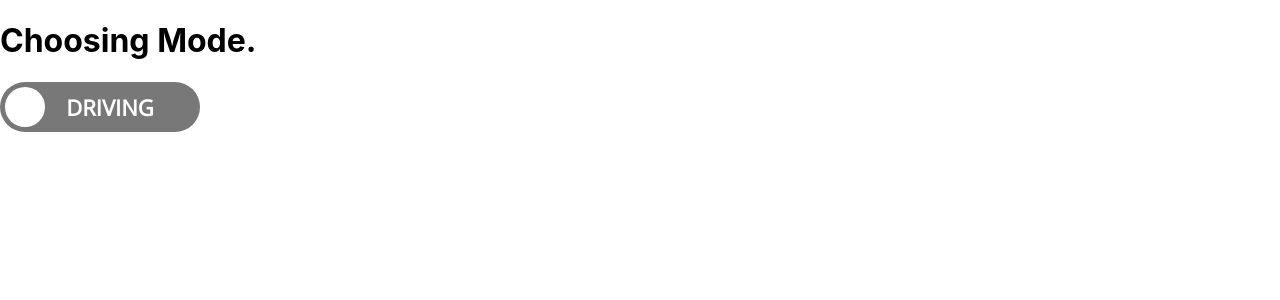
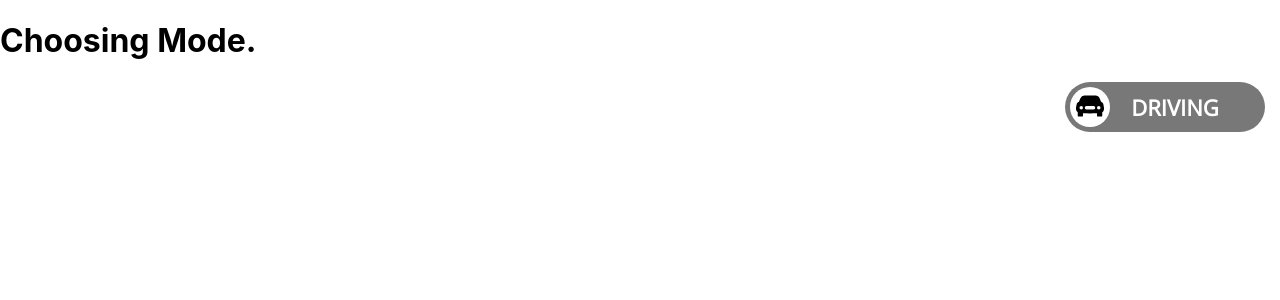
Before and after one commit to Heluhan/Ride-Safe, a React (Create React App) app in the folder bikemap/: page / in a window 1280 px wide. Shown: the top 300 px of the page. Built offline with nearby package versions, Linux system fonts and the light colour scheme.

Commit message:
"updates the toggle switch"

```diff
--- a/bikemap/public/index.html
+++ b/bikemap/public/index.html
@@ -10,34 +10,12 @@
       content="Web site created using create-react-app"
     />
     <link rel="apple-touch-icon" href="%PUBLIC_URL%/logo192.png" />
-    <!--
-      manifest.json provides metadata used when your web app is installed on a
-      user's mobile device or desktop. See https://developers.google.com/web/fundamentals/web-app-manifest/
-    -->
     <link rel="manifest" href="%PUBLIC_URL%/manifest.json" />
-    <!--
-      Notice the use of %PUBLIC_URL% in the tags above.
-      It will be replaced with the URL of the `public` folder during the build.
-      Only files inside the `public` folder can be referenced from the HTML.
-
-      Unlike "/favicon.ico" or "favicon.ico", "%PUBLIC_URL%/favicon.ico" will
-      work correctly both with client-side routing and a non-root public URL.
-      Learn how to configure a non-root public URL by running `npm run build`.
-    -->
     <title>React App</title>
+    <link rel=”stylesheet” href=”https://maxcdn.bootstrapcdn.com/bootstrap/4.0.0/css/bootstrap.min.css”rel=”nofollow” integrity=”sha384-Gn5384xqQ1aoWXA+058RXPxPg6fy4IWvTNh0E263XmFcJlSAwiGgFAW/dAiS6JXm” crossorigin=”anonymous”>
   </head>
   <body>
     <noscript>You need to enable JavaScript to run this app.</noscript>
     <div id="root"></div>
-    <!--
-      This HTML file is a template.
-      If you open it directly in the browser, you will see an empty page.
-
-      You can add webfonts, meta tags, or analytics to this file.
-      The build step will place the bundled scripts into the <body> tag.
-
-      To begin the development, run `npm start` or `yarn start`.
-      To create a production bundle, use `npm run build` or `yarn build`.
-    -->
   </body>
 </html>
--- a/bikemap/src/components/ToggleSwitch/ToggleSwitch.js
+++ b/bikemap/src/components/ToggleSwitch/ToggleSwitch.js
@@ -7,17 +7,21 @@ class ToggleSwitch extends Component {
   handleMode = (mode) => {
     if (mode) {
       console.log('Driving');
+      document.getElementById("pathId").setAttribute('d', 'M2.52 3.515A2.5 2.5 0 0 1 4.82 2h6.362c1 0 1.904.596 2.298 1.515l.792 1.848c.075.175.21.319.38.404.5.25.855.715.965 1.262l.335 1.679c.033.161.049.325.049.49v.413c0 .814-.39 1.543-1 1.997V13.5a.5.5 0 0 1-.5.5h-2a.5.5 0 0 1-.5-.5v-1.338c-1.292.048-2.745.088-4 .088s-2.708-.04-4-.088V13.5a.5.5 0 0 1-.5.5h-2a.5.5 0 0 1-.5-.5v-1.892c-.61-.454-1-1.183-1-1.997v-.413a2.5 2.5 0 0 1 .049-.49l.335-1.68c.11-.546.465-1.012.964-1.261a.807.807 0 0 0 .381-.404l.792-1.848ZM3 10a1 1 0 1 0 0-2 1 1 0 0 0 0 2Zm10 0a1 1 0 1 0 0-2 1 1 0 0 0 0 2ZM6 8a1 1 0 0 0 0 2h4a1 1 0 1 0 0-2H6ZM2.906 5.189l.956-1.913A.5.5 0 0 1 4.309 3h7.382a.5.5 0 0 1 .447.276l.956 1.913a.51.51 0 0 1-.497.731c-.91-.073-3.35-.17-4.597-.17-1.247 0-3.688.097-4.597.17a.51.51 0 0 1-.497-.731Z');
     } else {
       console.log('Biking');
+        document.getElementById("pathId").setAttribute('d', 'M4 4.5a.5.5 0 0 1 .5-.5H6a.5.5 0 0 1 0 1v.5h4.14l.386-1.158A.5.5 0 0 1 11 4h1a.5.5 0 0 1 0 1h-.64l-.311.935.807 1.29a3 3 0 1 1-.848.53l-.508-.812-2.076 3.322A.5.5 0 0 1 8 10.5H5.959a3 3 0 1 1-1.815-3.274L5 5.856V5h-.5a.5.5 0 0 1-.5-.5zm1.5 2.443-.508.814c.5.444.85 1.054.967 1.743h1.139L5.5 6.943zM8 9.057 9.598 6.5H6.402L8 9.057zM4.937 9.5a1.997 1.997 0 0 0-.487-.877l-.548.877h1.035zM3.603 8.092A2 2 0 1 0 4.937 10.5H3a.5.5 0 0 1-.424-.765l1.027-1.643zm7.947.53a2 2 0 1 0 .848-.53l1.026 1.643a.5.5 0 1 1-.848.53L11.55 8.623z');
     }
 
     // Populate map with
 
+  };
+    //
+    // componentDidMount() {
+    //     const pop_up = this.state.Mode ? "You are now in driving mode"; "You "
+    // }
 
-
-  };
-
-  render() {
+    render() {
     return (
       <div className="toggle-switch">
             <input
@@ -36,8 +40,18 @@ class ToggleSwitch extends Component {
             />
             <label className="toggle-switch-label" htmlFor={this.props.Name}>
               <span className="toggle-switch-inner" />
-              <span className="toggle-switch-switch" />
+              <span className="toggle-switch-switch" id="backPic">
+                  <i className="icon">
+                      <svg xmlns="http://www.w3.org/2000/svg" width="28" height="28" fill="currentColor"
+                           className="icon"
+                           viewBox="0 0 16 16">
+                          <path id="pathId" d="M2.52 3.515A2.5 2.5 0 0 1 4.82 2h6.362c1 0 1.904.596 2.298 1.515l.792 1.848c.075.175.21.319.38.404.5.25.855.715.965 1.262l.335 1.679c.033.161.049.325.049.49v.413c0 .814-.39 1.543-1 1.997V13.5a.5.5 0 0 1-.5.5h-2a.5.5 0 0 1-.5-.5v-1.338c-1.292.048-2.745.088-4 .088s-2.708-.04-4-.088V13.5a.5.5 0 0 1-.5.5h-2a.5.5 0 0 1-.5-.5v-1.892c-.61-.454-1-1.183-1-1.997v-.413a2.5 2.5 0 0 1 .049-.49l.335-1.68c.11-.546.465-1.012.964-1.261a.807.807 0 0 0 .381-.404l.792-1.848ZM3 10a1 1 0 1 0 0-2 1 1 0 0 0 0 2Zm10 0a1 1 0 1 0 0-2 1 1 0 0 0 0 2ZM6 8a1 1 0 0 0 0 2h4a1 1 0 1 0 0-2H6ZM2.906 5.189l.956-1.913A.5.5 0 0 1 4.309 3h7.382a.5.5 0 0 1 .447.276l.956 1.913a.51.51 0 0 1-.497.731c-.91-.073-3.35-.17-4.597-.17-1.247 0-3.688.097-4.597.17a.51.51 0 0 1-.497-.731Z"/>
+                      </svg>
+                  </i>
+              </span>
             </label>
+
+
       </div>
     );
   }
--- a/bikemap/src/components/ToggleSwitch/ToggleSwitch.scss
+++ b/bikemap/src/components/ToggleSwitch/ToggleSwitch.scss
@@ -1,7 +1,8 @@
 @import url('https://fonts.googleapis.com/css2?family=Open+Sans:wght@300&display=swap');
 
 .toggle-switch {
-    position: relative;
+    position: absolute;
+    right: 15px;
     width: 200px;
     display: inline-block;
     vertical-align: middle;
@@ -37,6 +38,7 @@
         color: white;
         font-weight: bold;
         box-sizing: border-box;
+
       }
       &:after {
         display: block;
--- a/bikemap/src/index.css
+++ b/bikemap/src/index.css
@@ -7,7 +7,7 @@ body {
   -moz-osx-font-smoothing: grayscale;
 }
 
-code {
-  font-family: source-code-pro, Menlo, Monaco, Consolas, 'Courier New',
-    monospace;
+.icon {
+  padding-left: 3px;
+  padding-top: 5px;
 }
```
Also changed, not shown: bikemap/src/bicycle.svg (added).
